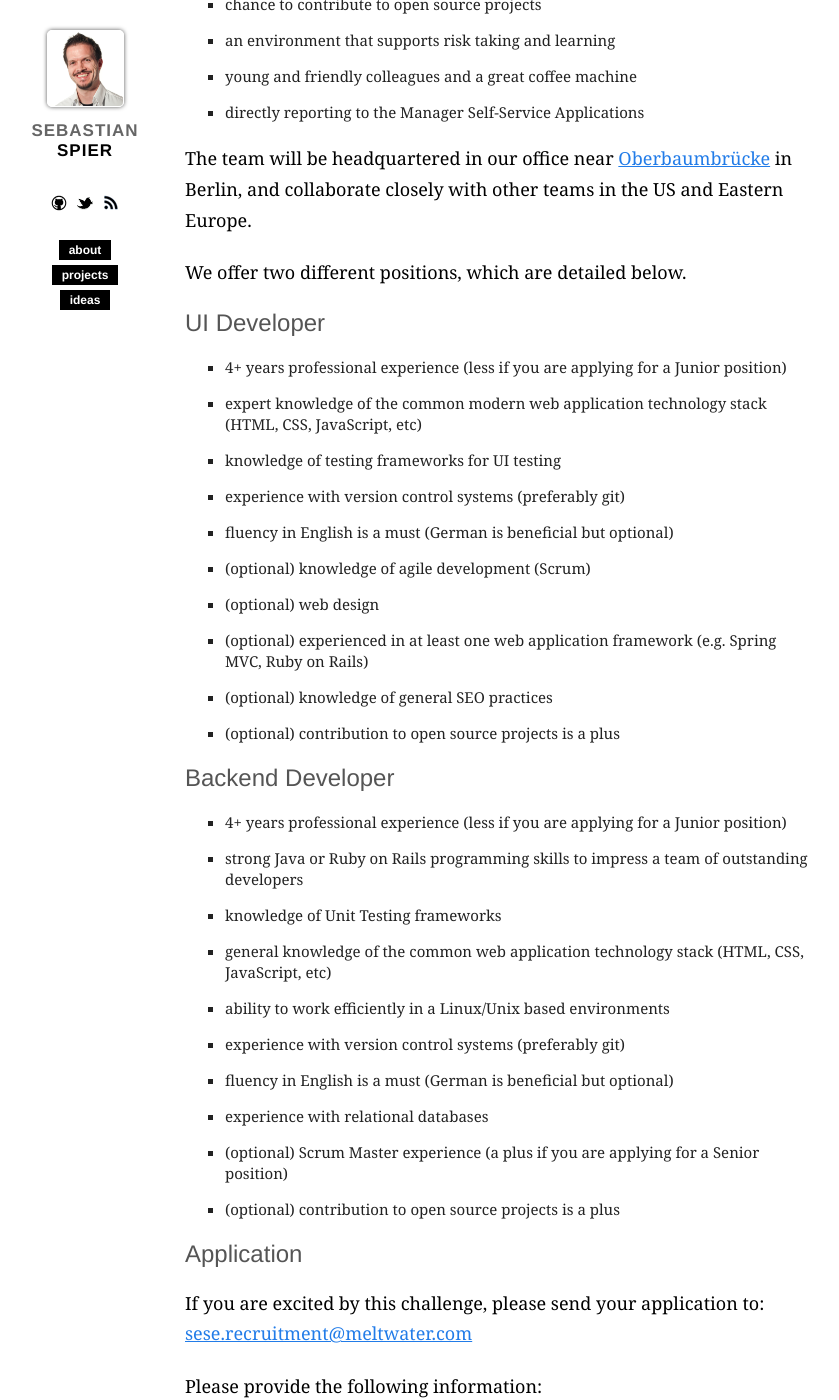
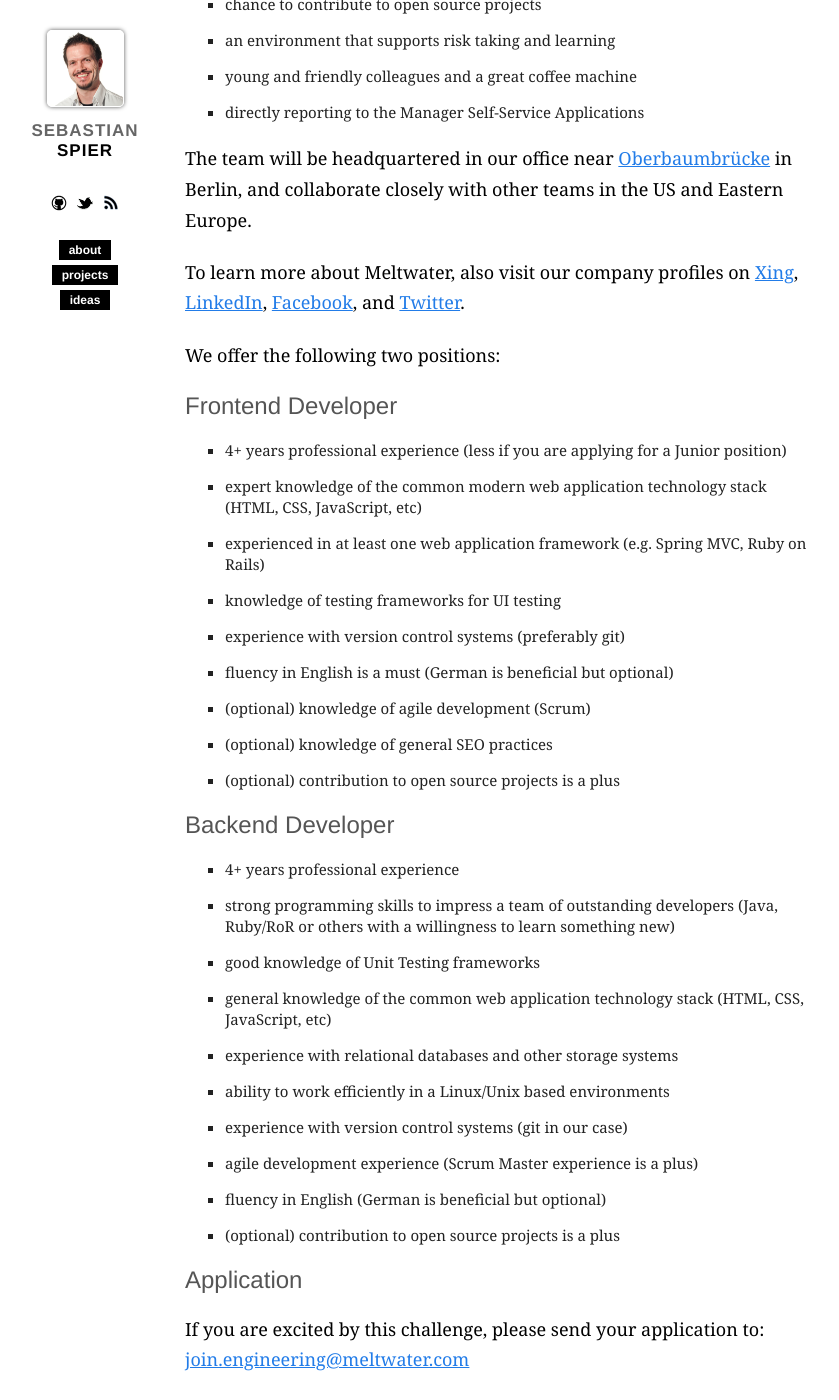
Before and after one commit to spier/spier.github.io, a Jekyll site: the page built from _posts/2013-01-04-developer-self-service-applications.md, in a window 1280 px wide and 1400 px high, scrolled down 533 px. Shown: the whole window, without its empty margins (15-854 px from the left). Built offline with Jekyll 4.4.1, drawn with Linux system fonts in a browser that asks for light colours; nearby versions of some CDN libraries; Markdown is read by kramdown in place of the engine named in the settings; a script that is not in the unit is left out; comment, search, counter and statistics services are not loaded.

Commit message:
rewording job posting

```diff
--- a/_posts/2013-01-04-developer-self-service-applications.md
+++ b/_posts/2013-01-04-developer-self-service-applications.md
@@ -20,40 +20,39 @@
 
 The team will be headquartered in our office near [Oberbaumbrücke](http://goo.gl/maps/rI7bS) in Berlin, and collaborate closely with other teams in the US and Eastern Europe.
 
-We offer two different positions, which are detailed below.
+To learn more about Meltwater, also visit our company profiles on [Xing][], [LinkedIn][], [Facebook][], and [Twitter][].
 
+We offer the following two positions:
 
-## UI Developer
+## Frontend Developer
 
 - 4+ years professional experience (less if you are applying for a Junior position)
 - expert knowledge of the common modern web application technology stack (HTML, CSS, JavaScript, etc)
+- experienced in at least one web application framework (e.g. Spring MVC, Ruby on Rails)
 - knowledge of testing frameworks for UI testing
 - experience with version control systems (preferably git)
 - fluency in English is a must (German is beneficial but optional)
 - (optional) knowledge of agile development (Scrum)
-- (optional) web design
-- (optional) experienced in at least one web application framework (e.g. Spring MVC, Ruby on Rails)
 - (optional) knowledge of general SEO practices
 - (optional) contribution to open source projects is a plus
 
 ## Backend Developer
 
-- 4+ years professional experience (less if you are applying for a Junior position)
-- strong Java or Ruby on Rails programming skills to impress a team of outstanding developers
-- knowledge of Unit Testing frameworks
+- 4+ years professional experience
+- strong programming skills to impress a team of outstanding developers (Java, Ruby/RoR or others with a willingness to learn something new)
+- good knowledge of Unit Testing frameworks
 - general knowledge of the common web application technology stack (HTML, CSS, JavaScript, etc)
+- experience with relational databases and other storage systems
 - ability to work efficiently in a Linux/Unix based environments
-- experience with version control systems (preferably git)
-- fluency in English is a must (German is beneficial but optional)
-- experience with relational databases
-- (optional) Scrum Master experience (a plus if you are applying for a Senior position)
+- experience with version control systems (git in our case)
+- agile development experience (Scrum Master experience is a plus)
+- fluency in English (German is beneficial but optional)
 - (optional) contribution to open source projects is a plus
-
 
 ## Application
 
 If you are excited by this challenge, please send your application to:
-[sese.recruitment@meltwater.com](mailto:sese.recruitment@meltwater.com)
+[join.engineering@meltwater.com](mailto:sese.recruitment@meltwater.com)
 
 Please provide the following information:
 
@@ -68,3 +67,8 @@
 The application period ends **January 31st, 2013**.
 
 We are looking forward to your application and to getting to know you.
+
+[Xing]: https://www.xing.com/companies/meltwaternewsdeutschlandgmbh
+[LinkedIn]: http://www.linkedin.com/company/meltwater-group
+[Facebook]: http://www.facebook.com/MeltwaterGroup
+[Twitter]: http://twitter.com/#!/meltwater
```
